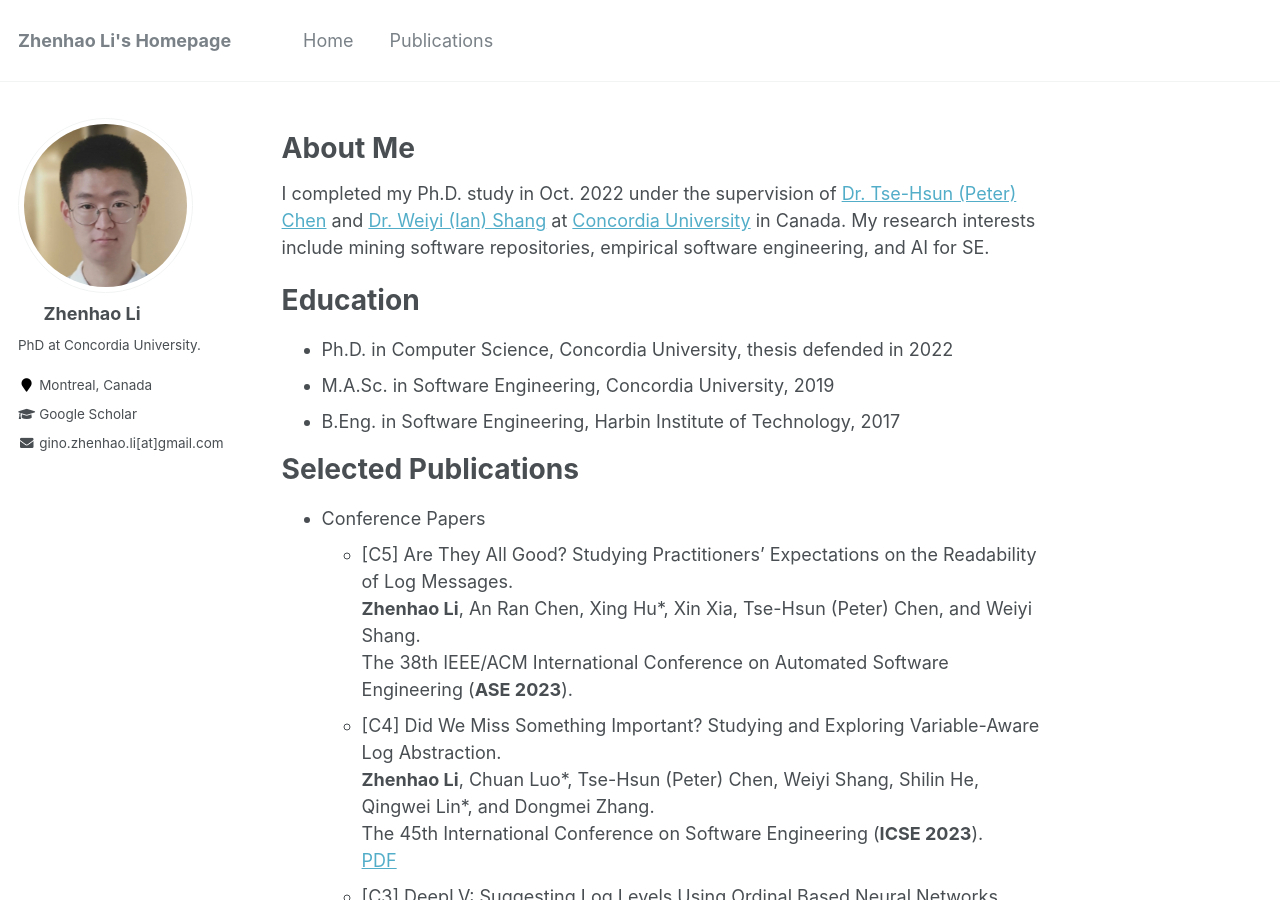
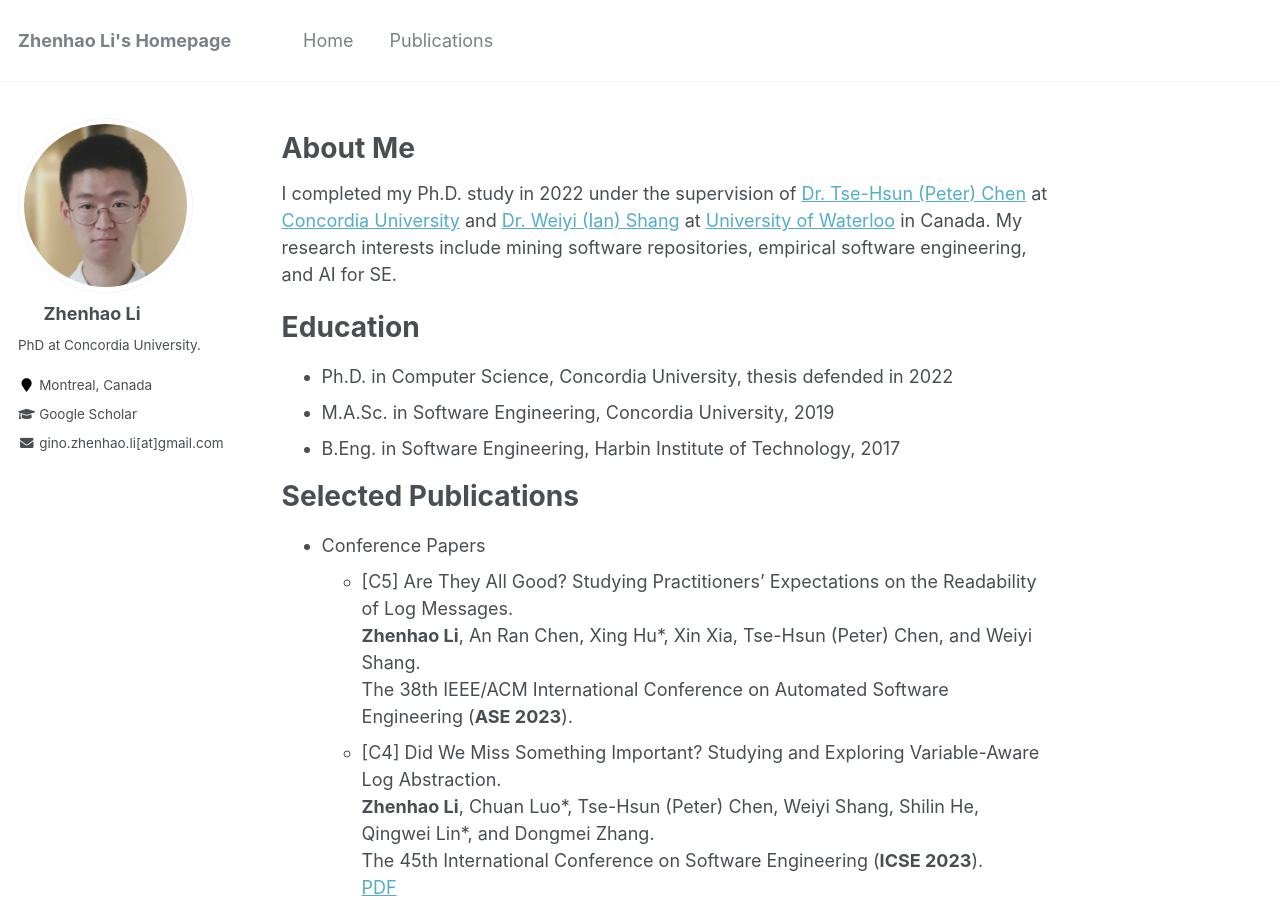
Before and after one commit to ginolzh/ginolzh.github.io, a Jekyll site: the page built from _pages/about.md, in a window 1280 px wide and 900 px high. Built offline with Jekyll 4.4.1, drawn with Linux system fonts in a browser that asks for light colours.

Commit message:
Update about.md

```diff
--- a/_pages/about.md
+++ b/_pages/about.md
@@ -10,7 +10,7 @@ redirect_from:
 
 About Me
 ======
-I completed my Ph.D. study in Oct. 2022 under the supervision of [Dr. Tse-Hsun (Peter) Chen](https://petertsehsun.github.io/) and [Dr. Weiyi (Ian) Shang](https://users.encs.concordia.ca/~shang/) at [Concordia University](https://www.concordia.ca/) in Canada. My research interests include mining software repositories, empirical software engineering, and AI for SE.
+I completed my Ph.D. study in 2022 under the supervision of [Dr. Tse-Hsun (Peter) Chen](https://petertsehsun.github.io/) at [Concordia University](https://www.concordia.ca/) and [Dr. Weiyi (Ian) Shang](https://users.encs.concordia.ca/~shang/) at [University of Waterloo](https://uwaterloo.ca/) in Canada. My research interests include mining software repositories, empirical software engineering, and AI for SE.
 
 Education
 ======
```
